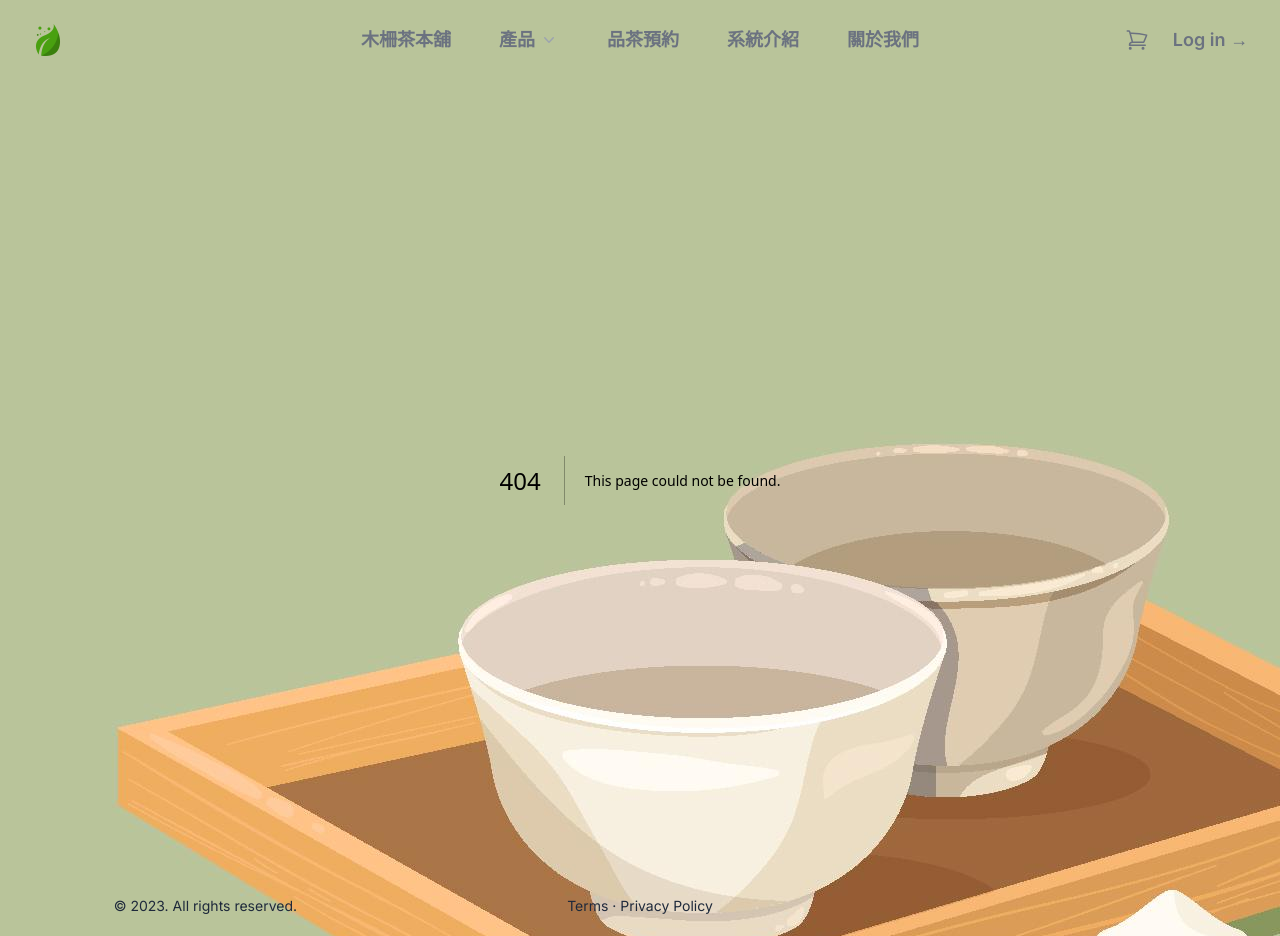
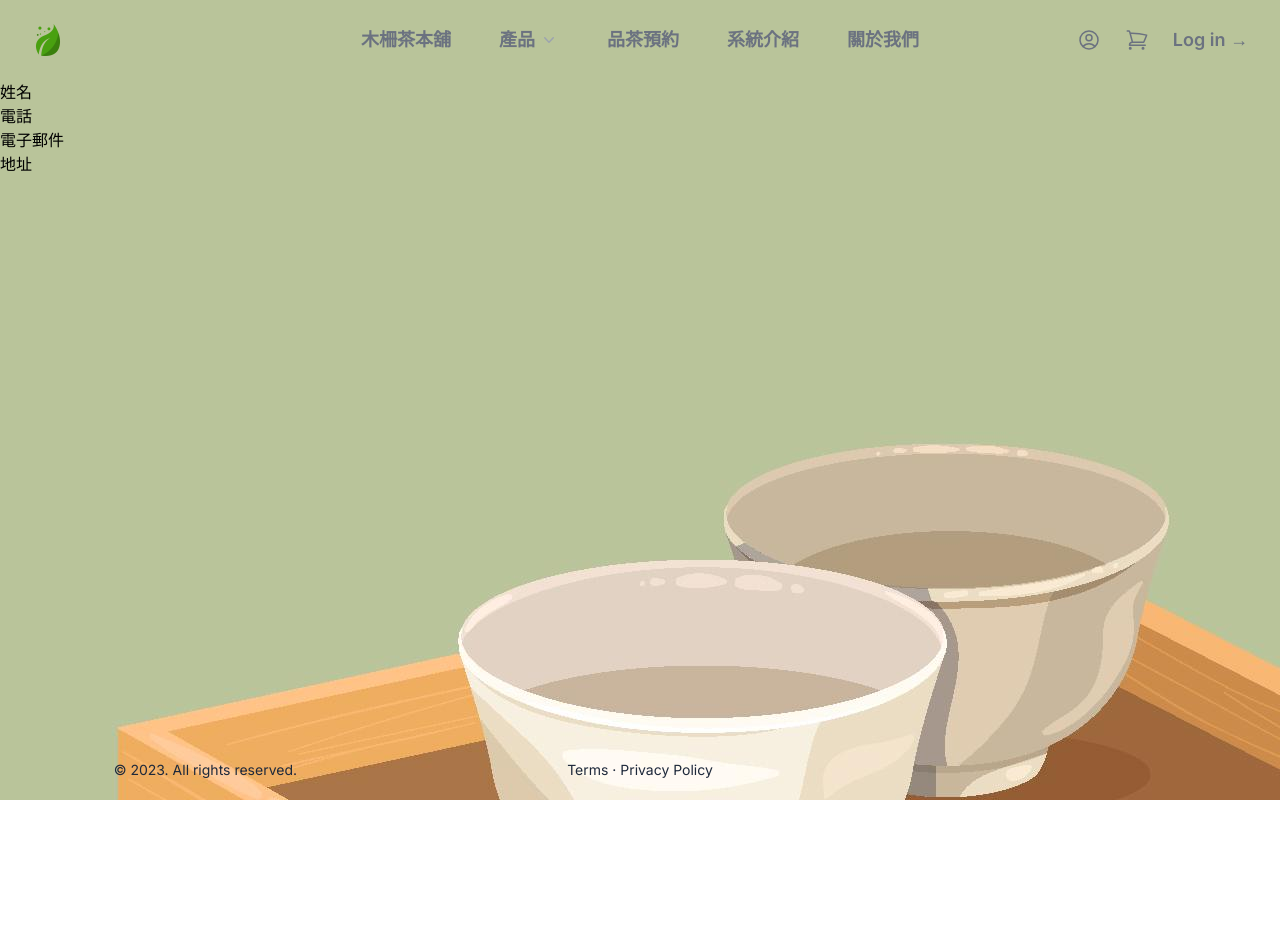
Before and after one commit to Mattis3858/graduation_with_next, a Next.js app: page /personalInformation in a window 1280 px wide. Before the commit this address had no page. After the commit the page ends 800 px from the top, so only its background shows below. Built offline with nearby package versions, Linux system fonts and the light colour scheme.

Commit message:
新增個人資料頁面

```diff
--- a/app/components/Navbar.js
+++ b/app/components/Navbar.js
@@ -4,6 +4,7 @@ import {
   Bars3Icon,
   XMarkIcon,
   ShoppingCartIcon,
+  UserCircleIcon,
 } from '@heroicons/react/24/outline';
 import { ChevronDownIcon } from '@heroicons/react/20/solid';
 
@@ -117,6 +118,7 @@ export default function Navbar() {
           >
             品茶預約
           </Link>
+
           <Link
             href="#"
             className="text-lg font-semibold leading-6 text-gray-500 hover:text-gray-900"
@@ -131,6 +133,12 @@ export default function Navbar() {
           </a>
         </Popover.Group>
         <div className="hidden lg:flex lg:flex-1 lg:justify-end">
+          <a
+            href="/personalInformation"
+            className="text-lg font-semibold leading-6 gray-500 hover:text-gray-900 mr-6"
+          >
+            <UserCircleIcon className="h-6 w-6 text-gray-500 hover:text-gray-900" />
+          </a>
           <a
             href="#"
             className="text-lg font-semibold leading-6 gray-500 hover:text-gray-900 mr-6"
--- /dev/null
+++ b/app/personalInformation/PersonalInformation.js
@@ -0,0 +1,14 @@
+import React from 'react';
+
+const Profile = () => {
+  return (
+    <div>
+      <div>姓名</div>
+      <div>電話</div>
+      <div>電子郵件</div>
+      <div>地址</div>
+    </div>
+  );
+};
+
+export default Profile;
--- /dev/null
+++ b/app/personalInformation/page.js
@@ -0,0 +1,9 @@
+import PersonalInformation from './PersonalInformation';
+
+export default function Home() {
+  return (
+    <main className="">
+      <PersonalInformation />
+    </main>
+  );
+}
```
